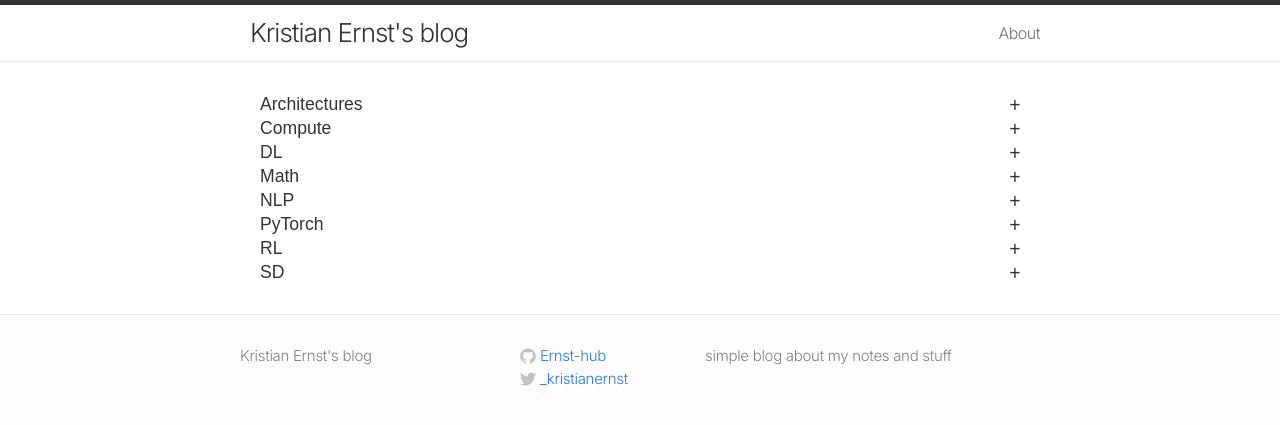
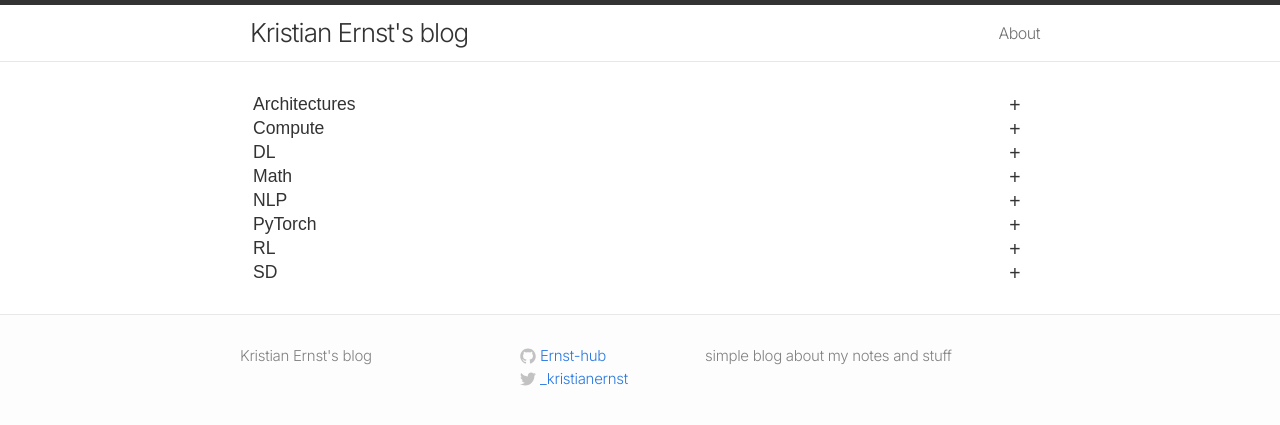
Before and after one commit to kristianernst/kristianernst.github.io, a Jekyll site: the page built from index.html, in a window 1280 px wide. Shown: the top 425 px of the page. Built offline with Jekyll 4.4.1, drawn with Linux system fonts in a browser that asks for light colours.

Commit message:
updated math

```diff
--- a/css/main.css
+++ b/css/main.css
@@ -482,7 +482,7 @@ vertical-align: middle;
   background-color: transparent; /* Remove the background */
   color: #333; /* Match the text color to your site's style */
   cursor: pointer;
-  padding-left: 20px; /* Reduce padding */
+  padding-left: 13px; /* Reduce padding */
   position: relative;
   width: 100%;
   border: none;
@@ -500,13 +500,13 @@ vertical-align: middle;
   position: absolute;
   right: 0;
   top: 50%;
-  padding-left: 20px; /* Reduce padding */
   transform: translateY(-50%);
   content: '+';
   color: #333;
   float: right;
   font-size: 1.1em; /* Keep the plus sign proportional */
   margin-right: 1em; /* Ensure space on the right */
+  padding-left: 13px; /* Reduce padding */
 }
 
 .collapsible.active:after {
@@ -517,9 +517,11 @@ vertical-align: middle;
   max-height: 0;
   overflow: hidden;
   transition: max-height 0.15s ease-out;
+  padding-left: 13px; /* Reduce padding */
 }
 
 .collapsible.active + .content {
   max-height: 250px; /* Adjust this value based on the actual height of your notes */
   overflow: auto; /* Allows scrolling if the content is taller than the max-height */
+  padding-left: 13px; /* Reduce padding */
 }
```
